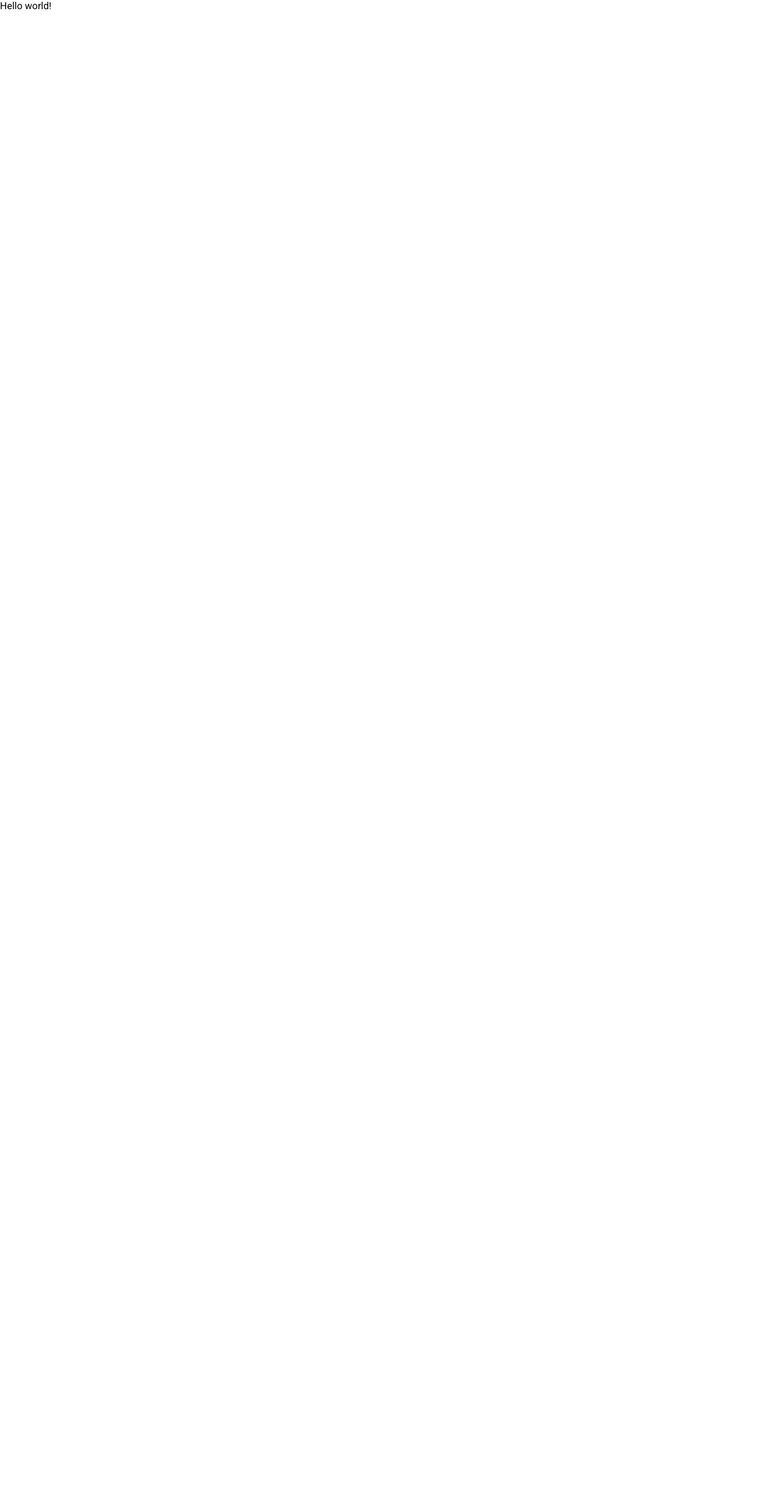
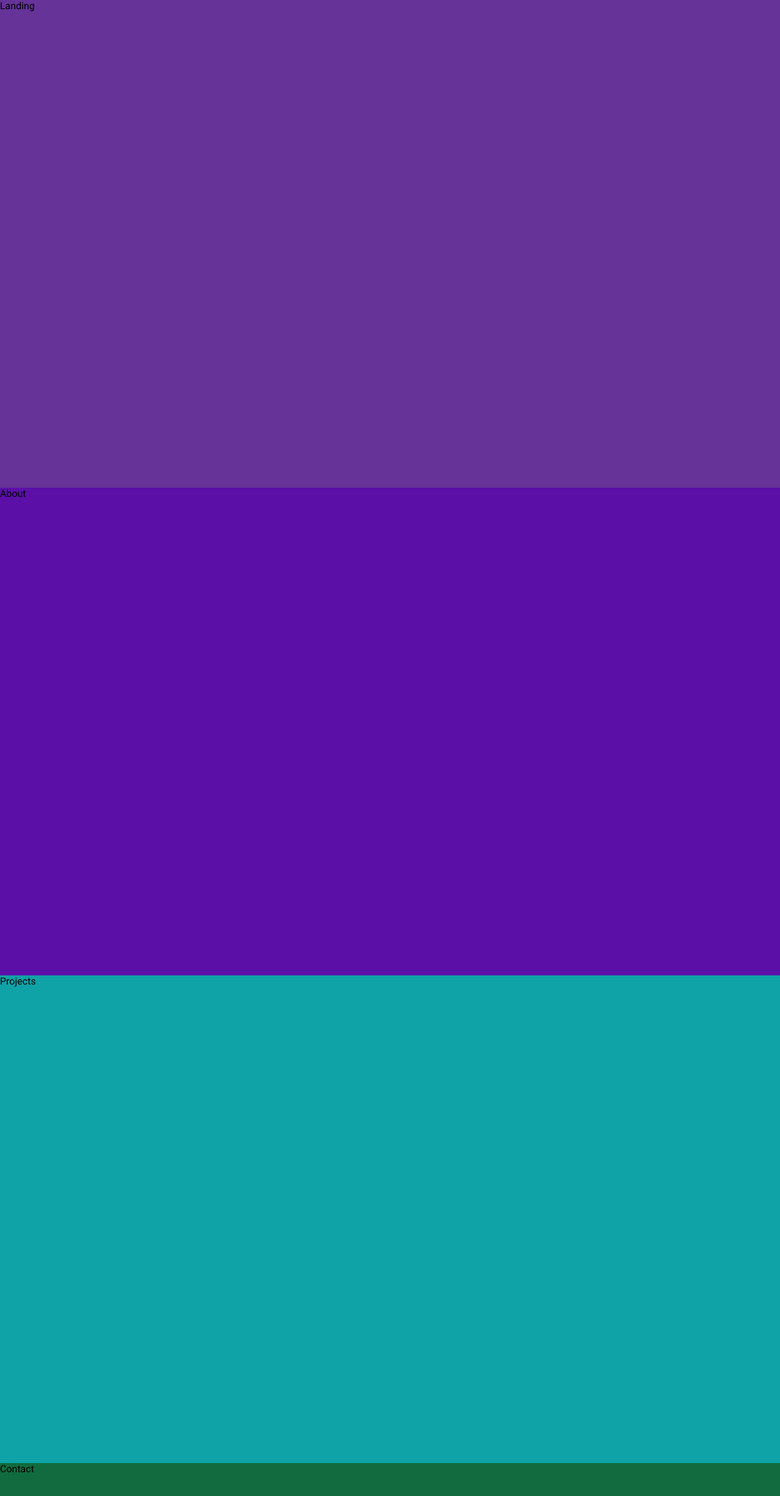
Before and after one commit to AapoSoukkio/Portfolio, a React (Vite) app: page / in a window 1280 px wide. Shown: the top 2454 px of the page at 61% size. Before the commit the page ends 800 px from the top, so only its background shows below. Built offline with nearby package versions, Linux system fonts and the light colour scheme.

Commit message:
Imported sections and initial styles

```diff
--- a/package.json
+++ b/package.json
@@ -10,7 +10,8 @@
   },
   "dependencies": {
     "react": "^18.2.0",
-    "react-dom": "^18.2.0"
+    "react-dom": "^18.2.0",
+    "styled-components": "^6.0.1"
   },
   "devDependencies": {
     "@types/react": "^18.0.26",
--- a/src/App.jsx
+++ b/src/App.jsx
@@ -1,9 +1,23 @@
+import styled from "styled-components"
+import About from "./components/About"
+import Contact from "./components/Contact"
+import Landing from "./components/Landing"
+import Projects from "./components/Projects"
+
+const Container = styled.div`
+  height: 100vh;
+  background-color: cornflowerblue;
+`
+
 function App() {
 
   return (
-    <div>
-      Hello world!
-    </div>
+    <Container>
+      <Landing />
+      <About />
+      <Projects />
+      <Contact />
+    </Container>
   )
 }
 
--- a/src/components/About.jsx
+++ b/src/components/About.jsx
@@ -1,8 +1,14 @@
 import React from "react";
+import { styled } from "styled-components";
+
+const Section = styled.div`
+  height: 100vh;
+  background-color: #5b0fa7;
+`
 
 const About = () => {
     return (
-        <div>About</div>
+        <Section>About</Section>
     )
 }
 
--- a/src/components/Contact.jsx
+++ b/src/components/Contact.jsx
@@ -1,8 +1,14 @@
 import React from "react";
+import { styled } from "styled-components";
+
+const Section = styled.div`
+  height: 100vh;
+  background-color: #116b3e;
+`
 
 const Contact = () => {
     return (
-        <div>Contact</div>
+        <Section>Contact</Section>
     )
 }
 
--- a/src/components/Landing.jsx
+++ b/src/components/Landing.jsx
@@ -1,8 +1,14 @@
 import React from "react";
+import styled  from 'styled-components'
+
+const Section = styled.div`
+  height: 100vh;
+  background-color: rebeccapurple;
+`
 
 const Landing = () => {
     return (
-        <div>Landing</div>
+        <Section>Landing</Section>
     )
 }
 
--- a/src/components/Projects.jsx
+++ b/src/components/Projects.jsx
@@ -1,8 +1,14 @@
 import React from "react";
+import { styled } from "styled-components";
+
+const Section = styled.div`
+  height: 100vh;
+  background-color: #0fa2a7;
+`
 
 const Projects = () => {
     return (
-        <div>Projects</div>
+        <Section>Projects</Section>
     )
 }
 
```
